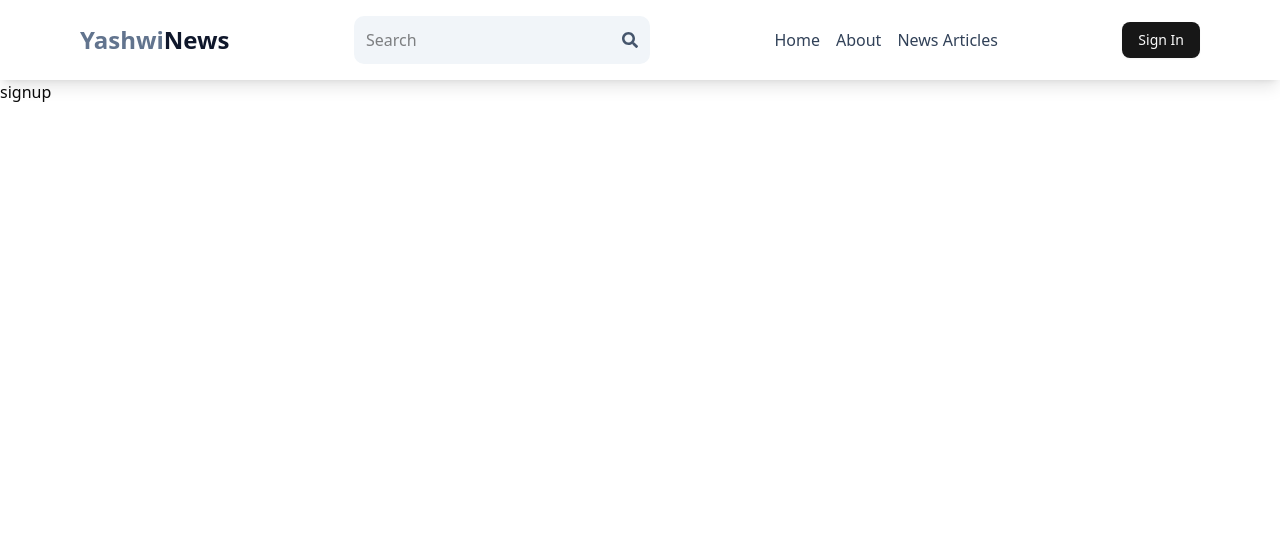
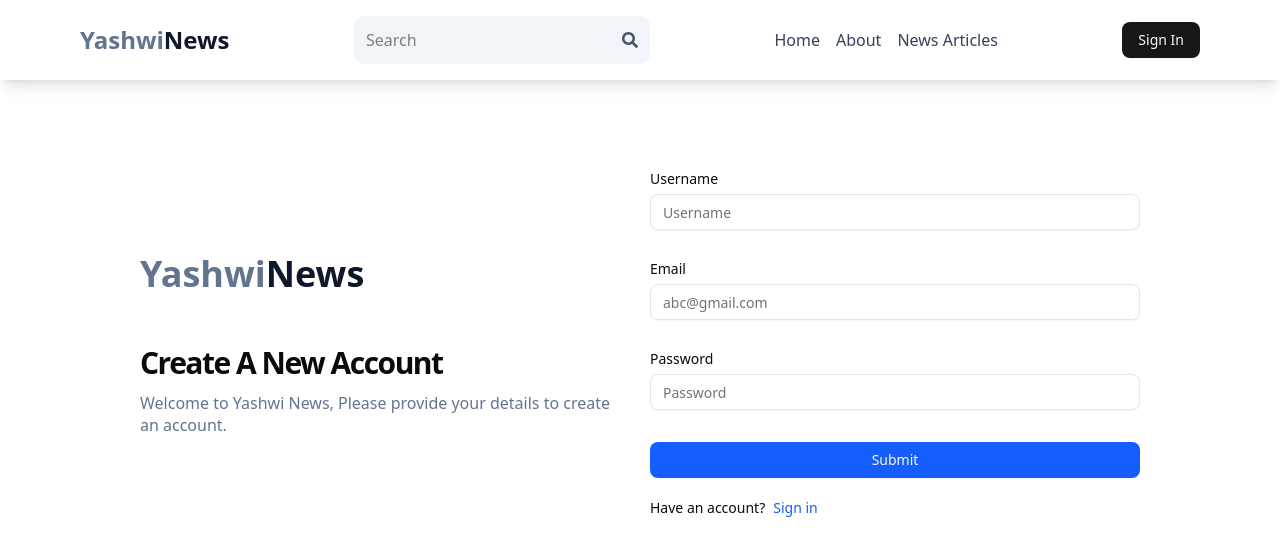
Before and after one commit to Mohammedhasmi-Patel/NewsBlogMern, a React (Vite) app in the folder client/: page /sign-up in a window 1280 px wide. Shown: the top 556 px of the page. Built offline with nearby package versions, Linux system fonts and the light colour scheme.

Commit message:
create signup page

```diff
--- a/client/package.json
+++ b/client/package.json
@@ -10,6 +10,8 @@
     "preview": "vite preview"
   },
   "dependencies": {
+    "@hookform/resolvers": "^5.1.1",
+    "@radix-ui/react-label": "^2.1.7",
     "@radix-ui/react-slot": "^1.2.3",
     "@tailwindcss/vite": "^4.1.11",
     "@vitejs/plugin-react": "^4.6.0",
@@ -18,10 +20,12 @@
     "lucide-react": "^0.525.0",
     "react": "^19.1.0",
     "react-dom": "^19.1.0",
+    "react-hook-form": "^7.59.0",
     "react-icons": "^5.5.0",
     "react-router-dom": "^7.6.3",
     "tailwind-merge": "^3.3.1",
-    "tailwindcss": "^4.1.11"
+    "tailwindcss": "^4.1.11",
+    "zod": "^3.25.67"
   },
   "devDependencies": {
     "@eslint/js": "^9.29.0",
--- a/client/src/auth/forms/SignUpForm.jsx
+++ b/client/src/auth/forms/SignUpForm.jsx
@@ -1,7 +1,145 @@
 import React from "react";
+import { Link } from "react-router-dom";
+
+import { zodResolver } from "@hookform/resolvers/zod";
+import { useForm } from "react-hook-form";
+import { z } from "zod";
+
+import { Button } from "@/components/ui/button";
+import {
+  Form,
+  FormControl,
+  FormDescription,
+  FormField,
+  FormItem,
+  FormLabel,
+  FormMessage,
+} from "@/components/ui/form";
+import { Input } from "@/components/ui/input";
+
+const formSchema = z.object({
+  username: z
+    .string()
+    .min(2, {
+      message: "Username must be at least 2 characters long",
+    })
+    .max(20, {
+      message: "Username must not exceed 20 characters",
+    })
+    .regex(/^[a-zA-Z0-9_]+$/, {
+      message: "Username can only contain letters, numbers, and underscores",
+    })
+    .max(50),
+  email: z.string().email({
+    message: "Invalid email address",
+  }),
+  password: z.string().min(8, {
+    message: "Password must be at least 8 characters long",
+  }),
+});
 
 const SignUpForm = () => {
-  return <div>signup</div>;
+  const form = useForm({
+    resolver: zodResolver(formSchema),
+    defaultValues: {
+      username: "",
+      email: "",
+      password: "",
+    },
+  });
+
+  function onSubmit(values) {
+    console.log(values);
+  }
+
+  return (
+    <div className="min-h-screen mt-20">
+      <div className="flex p-3 max-w-3xl sm:max-w-5xl mx-auto flex-col md:flex-row  md:items-center gap-5">
+        {/* left part */}
+        <div className="flex-1">
+          <Link to="/" className="font-bold text-2xl sm:text-4xl">
+            <span className="text-slate-500">Yashwi</span>
+            <span className="text-slate-900">News</span>{" "}
+          </Link>
+
+          <h2 className="text-[24px] md:text-[30px] font-bold leading-[140%] tracking-tighter pt-5 sm:pt-12">
+            Create A New Account
+          </h2>
+
+          <p className="text-slate-500 text-[14px] font-medium leading-[140%] md:text-[16px] md:font-normal mt-2">
+            Welcome to Yashwi News, Please provide your details to create an
+            account.
+          </p>
+        </div>
+
+        <div className="flex-1">
+          <Form {...form}>
+            <form onSubmit={form.handleSubmit(onSubmit)} className="space-y-8">
+              <FormField
+                control={form.control}
+                name="username"
+                render={({ field }) => (
+                  <FormItem>
+                    <FormLabel>Username</FormLabel>
+                    <FormControl>
+                      <Input type="text" placeholder="Username" {...field} />
+                    </FormControl>
+                    <FormMessage />
+                  </FormItem>
+                )}
+              />
+
+              <FormField
+                control={form.control}
+                name="email"
+                render={({ field }) => (
+                  <FormItem>
+                    <FormLabel>Email</FormLabel>
+                    <FormControl>
+                      <Input
+                        type="email"
+                        placeholder="abc@gmail.com"
+                        {...field}
+                      />
+                    </FormControl>
+                    <FormMessage />
+                  </FormItem>
+                )}
+              />
+
+              <FormField
+                control={form.control}
+                name="password"
+                render={({ field }) => (
+                  <FormItem>
+                    <FormLabel>Password</FormLabel>
+                    <FormControl>
+                      <Input
+                        type="password"
+                        placeholder="Password"
+                        {...field}
+                      />
+                    </FormControl>
+                    <FormMessage />
+                  </FormItem>
+                )}
+              />
+              <Button className="w-full bg-blue-600" type="submit">
+                Submit
+              </Button>
+            </form>
+          </Form>
+
+          <div className="flex gap-2 text-sm mt-5">
+            <span>Have an account?</span>
+            <Link to="/sign-in" className="text-blue-600">
+              Sign in
+            </Link>
+          </div>
+        </div>
+      </div>
+    </div>
+  );
 };
 
 export default SignUpForm;
--- /dev/null
+++ b/client/src/components/ui/form.jsx
@@ -0,0 +1,143 @@
+import * as React from "react"
+import { Slot } from "@radix-ui/react-slot"
+import { Controller, FormProvider, useFormContext, useFormState } from "react-hook-form";
+
+import { cn } from "@/lib/utils"
+import { Label } from "@/components/ui/label"
+
+const Form = FormProvider
+
+const FormFieldContext = React.createContext({})
+
+const FormField = (
+  {
+    ...props
+  }
+) => {
+  return (
+    (<FormFieldContext.Provider value={{ name: props.name }}>
+      <Controller {...props} />
+    </FormFieldContext.Provider>)
+  );
+}
+
+const useFormField = () => {
+  const fieldContext = React.useContext(FormFieldContext)
+  const itemContext = React.useContext(FormItemContext)
+  const { getFieldState } = useFormContext()
+  const formState = useFormState({ name: fieldContext.name })
+  const fieldState = getFieldState(fieldContext.name, formState)
+
+  if (!fieldContext) {
+    throw new Error("useFormField should be used within <FormField>")
+  }
+
+  const { id } = itemContext
+
+  return {
+    id,
+    name: fieldContext.name,
+    formItemId: `${id}-form-item`,
+    formDescriptionId: `${id}-form-item-description`,
+    formMessageId: `${id}-form-item-message`,
+    ...fieldState,
+  }
+}
+
+const FormItemContext = React.createContext({})
+
+function FormItem({
+  className,
+  ...props
+}) {
+  const id = React.useId()
+
+  return (
+    (<FormItemContext.Provider value={{ id }}>
+      <div data-slot="form-item" className={cn("grid gap-2", className)} {...props} />
+    </FormItemContext.Provider>)
+  );
+}
+
+function FormLabel({
+  className,
+  ...props
+}) {
+  const { error, formItemId } = useFormField()
+
+  return (
+    (<Label
+      data-slot="form-label"
+      data-error={!!error}
+      className={cn("data-[error=true]:text-destructive", className)}
+      htmlFor={formItemId}
+      {...props} />)
+  );
+}
+
+function FormControl({
+  ...props
+}) {
+  const { error, formItemId, formDescriptionId, formMessageId } = useFormField()
+
+  return (
+    (<Slot
+      data-slot="form-control"
+      id={formItemId}
+      aria-describedby={
+        !error
+          ? `${formDescriptionId}`
+          : `${formDescriptionId} ${formMessageId}`
+      }
+      aria-invalid={!!error}
+      {...props} />)
+  );
+}
+
+function FormDescription({
+  className,
+  ...props
+}) {
+  const { formDescriptionId } = useFormField()
+
+  return (
+    (<p
+      data-slot="form-description"
+      id={formDescriptionId}
+      className={cn("text-muted-foreground text-sm", className)}
+      {...props} />)
+  );
+}
+
+function FormMessage({
+  className,
+  ...props
+}) {
+  const { error, formMessageId } = useFormField()
+  const body = error ? String(error?.message ?? "") : props.children
+
+  if (!body) {
+    return null
+  }
+
+  return (
+    (<p
+      data-slot="form-message"
+      id={formMessageId}
+      className={cn("text-destructive text-sm", className)}
+      {...props}>
+      {body}
+    </p>)
+  );
+}
+
+export {
+  useFormField,
+  Form,
+  FormItem,
+  FormLabel,
+  FormControl,
+  FormDescription,
+  FormMessage,
+  FormField,
+}
--- /dev/null
+++ b/client/src/components/ui/input.jsx
@@ -0,0 +1,24 @@
+import * as React from "react"
+
+import { cn } from "@/lib/utils"
+
+function Input({
+  className,
+  type,
+  ...props
+}) {
+  return (
+    (<input
+      type={type}
+      data-slot="input"
+      className={cn(
+        "file:text-foreground placeholder:text-muted-foreground selection:bg-primary selection:text-primary-foreground dark:bg-input/30 border-input flex h-9 w-full min-w-0 rounded-md border bg-transparent px-3 py-1 text-base shadow-xs transition-[color,box-shadow] outline-none file:inline-flex file:h-7 file:border-0 file:bg-transparent file:text-sm file:font-medium disabled:pointer-events-none disabled:cursor-not-allowed disabled:opacity-50 md:text-sm",
+        "focus-visible:border-ring focus-visible:ring-ring/50 focus-visible:ring-[3px]",
+        "aria-invalid:ring-destructive/20 dark:aria-invalid:ring-destructive/40 aria-invalid:border-destructive",
+        className
+      )}
+      {...props} />)
+  );
+}
+
+export { Input }
--- /dev/null
+++ b/client/src/components/ui/label.jsx
@@ -0,0 +1,23 @@
+"use client"
+
+import * as React from "react"
+import * as LabelPrimitive from "@radix-ui/react-label"
+
+import { cn } from "@/lib/utils"
+
+function Label({
+  className,
+  ...props
+}) {
+  return (
+    (<LabelPrimitive.Root
+      data-slot="label"
+      className={cn(
+        "flex items-center gap-2 text-sm leading-none font-medium select-none group-data-[disabled=true]:pointer-events-none group-data-[disabled=true]:opacity-50 peer-disabled:cursor-not-allowed peer-disabled:opacity-50",
+        className
+      )}
+      {...props} />)
+  );
+}
+
+export { Label }
```
Also changed, not shown: 1 other file (tests, documents, lock files or other folders).
